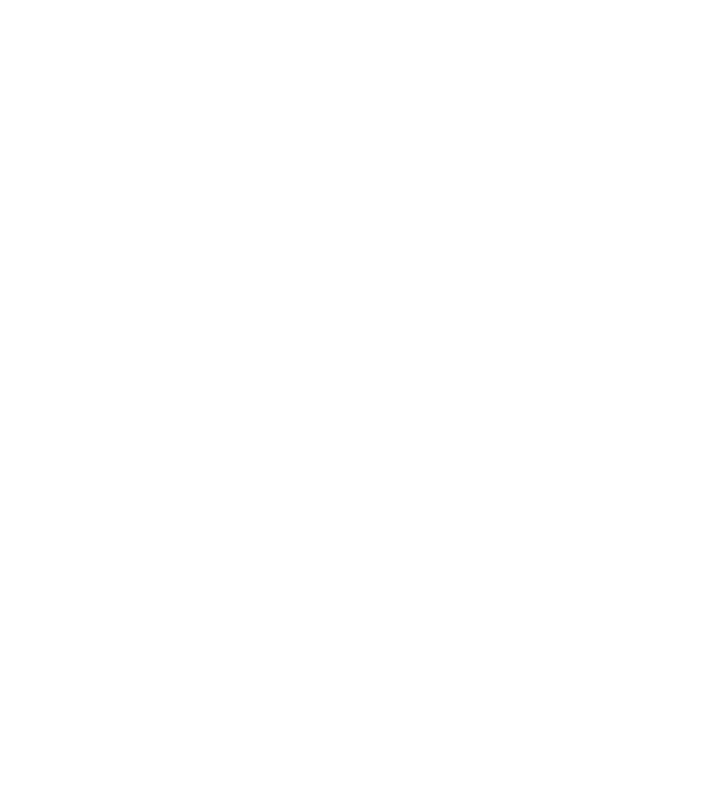
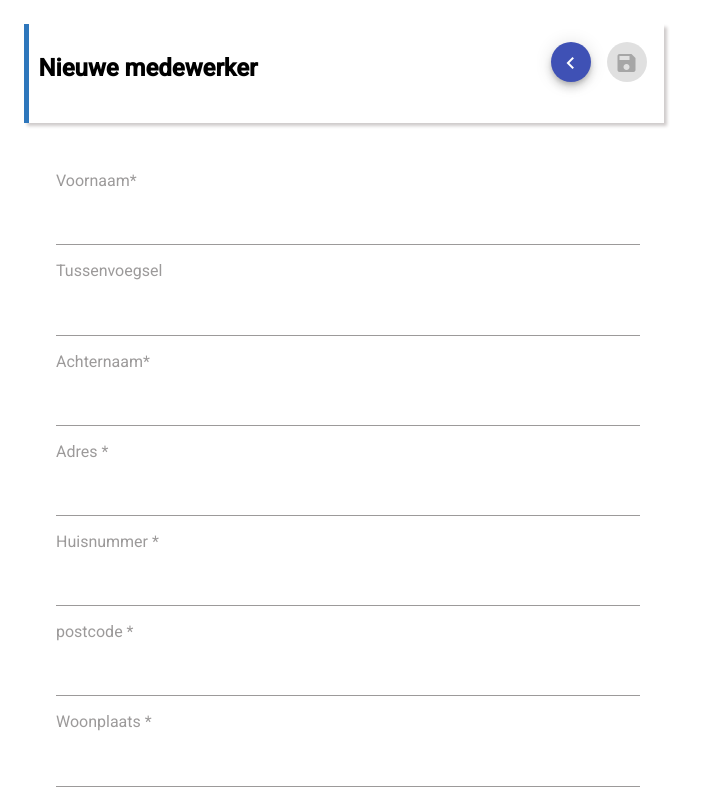
Before and after one commit to shirinzarghami/MyPoi, an Angular app: page /employeeForm in a window 1280 px wide. Before the commit this address led to /. Shown: the top 800 px of the page, without its empty margins (0-707 px from the left). Built offline with nearby package versions, Linux system fonts and the light colour scheme; no server answers.

Commit message:
Changing the name of the component form RegisterEmployeeComponent to EmployeeFormComponent

```diff
--- a/src/app/app.module.ts
+++ b/src/app/app.module.ts
@@ -4,7 +4,7 @@ import { BrowserModule } from '@angular/platform-browser';
 import { HttpClientModule } from '@angular/common/http';
 import { AppRoutingModule } from './app-routing.module';
 import { AppComponent } from './app.component';
-import { RegisterEmployeeComponent } from './register-employee/register-employee.component';
+import { EmployeeFormComponent } from './employee-form/employee-form.component';
 import { BrowserAnimationsModule } from '@angular/platform-browser/animations';
 import { NgSelectModule } from '@ng-select/ng-select';
 import {MatCheckboxModule} from '@angular/material/checkbox';
@@ -18,7 +18,7 @@ import {MatIconModule} from '@angular/material/icon';
 @NgModule({
   declarations: [
     AppComponent,
-    RegisterEmployeeComponent,
+    EmployeeFormComponent,
     ShowEmployesComponent
   ],
   imports: [
--- a/src/app/register-employee/register-employee.component.html
+++ b/src/app/employee-form/employee-form.component.html
@@ -5,12 +5,12 @@
             <mat-icon>navigate_before</mat-icon>
         </button>
         <button *ngIf="isNewEmployee" class="registerEmployee_container_form_btn" type="submit"
-            mat-mini-fab color="primary" [disabled]="!registrationForm.valid">
+            mat-mini-fab color="primary" [disabled]="!registrationForm.valid" (click)="onSubmit()">
             <mat-icon>save</mat-icon>
         </button>
     </div>
     <div class="registerEmployee_container_form">
-        <form [formGroup]="registrationForm" (ngSubmit)="onSubmit()">
+        <form [formGroup]="registrationForm">
             <label for="first-name" class="required"> Voornaam</label>
             <input class="registerEmployee_container_form_input" id="first-name" type="text" formControlName="GivenName"
                 required>
--- a/src/app/register-employee/register-employee.component.ts
+++ b/src/app/employee-form/employee-form.component.ts
@@ -1,6 +1,6 @@
 import { Component, OnInit } from '@angular/core';
 import { FormBuilder, Validators } from '@angular/forms';
-import { ActivatedRoute, ParamMap } from '@angular/router';
+import { ActivatedRoute, ParamMap, Router } from '@angular/router';
 import { Observable, of } from 'rxjs';
 import { switchMap } from 'rxjs/operators';
 import { Activity } from '../activity';
@@ -8,18 +8,18 @@ import { Employee } from '../employee';
 import { RegisterEmployeeService } from '../register-employee.service';
 
 @Component({
-  selector: 'app-register-employee',
-  templateUrl: './register-employee.component.html',
-  styleUrls: ['./register-employee.component.scss']
+  selector: 'app-employee-form',
+  templateUrl: './employee-form.component.html',
+  styleUrls: ['./employee-form.component.scss']
 })
-export class RegisterEmployeeComponent implements OnInit {
+export class EmployeeFormComponent implements OnInit {
   selectedOption = 0;
   preferredActivities$!: Observable<Activity[]>;
   employee!: Observable<Employee>;
   isNewEmployee = true;
   pageTitel = "Nieuwe medewerker";
 
-  constructor(private fb: FormBuilder, private registerEmployeeService: RegisterEmployeeService, private route: ActivatedRoute,) { }
+  constructor(private fb: FormBuilder, private registerEmployeeService: RegisterEmployeeService, private route: ActivatedRoute, private router: Router) { }
 
   ngOnInit() {
     if (this.route.snapshot.params.id) {
@@ -47,8 +47,10 @@ export class RegisterEmployeeComponent implements OnInit {
   });
 
   public onSubmit(): void {
-    this.registerEmployeeService.registerEmployee(this.registrationForm.value).subscribe(() => console.log("Empolyee is registerd"));
-    console.warn(this.registrationForm.value);
+    this.registerEmployeeService.registerEmployee(this.registrationForm.value).subscribe(() => {
+      console.log("Empolyee is registerd")
+      this.router.navigateByUrl('/showEmployes')
+    });
   }
 
   private ShowEmployeeDetails(): void {
@@ -57,7 +59,7 @@ export class RegisterEmployeeComponent implements OnInit {
         this.registrationForm.patchValue(selectedEmployee);
         this.registrationForm.disable();
         this.isNewEmployee = false;
-        this.pageTitel = `${selectedEmployee.GivenName} ${selectedEmployee.FamilyName}`
+        this.pageTitel = `${selectedEmployee?.GivenName} ${selectedEmployee?.FamilyName}`
       })
   }
 }
--- a/src/app/show-employes/show-employes.component.ts
+++ b/src/app/show-employes/show-employes.component.ts
@@ -39,10 +39,10 @@ export class ShowEmployesComponent implements OnInit {
   }
 
   public registerNewEmployee(): void {
-    this.router.navigateByUrl('/registerEmployee');
+    this.router.navigateByUrl('/employeeForm');
   }
 
   public redirectToShowEmployeeInfo(id: number): void {
-    this.router.navigateByUrl(`/registerEmployee/${id}`)
+    this.router.navigateByUrl(`/employeeForm/${id}`)
   }
 }
```
Also changed, not shown: src/app/app-routing.module.ts (+4 -5 lines), src/app/employee-form/employee-form.component.scss (renamed from src/app/register-employee/register-employee.component.scss), 1 other file (tests, documents, lock files or other folders).
